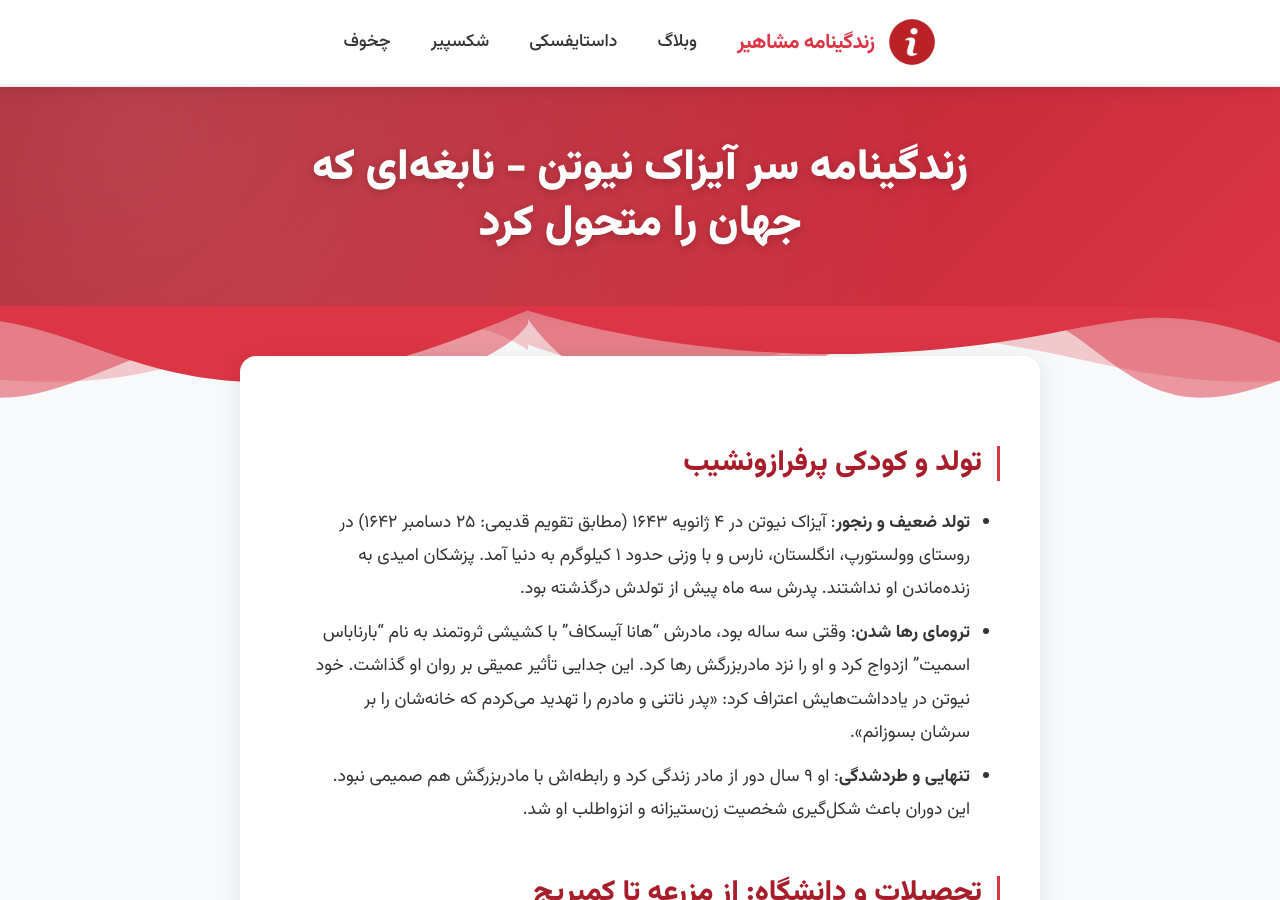
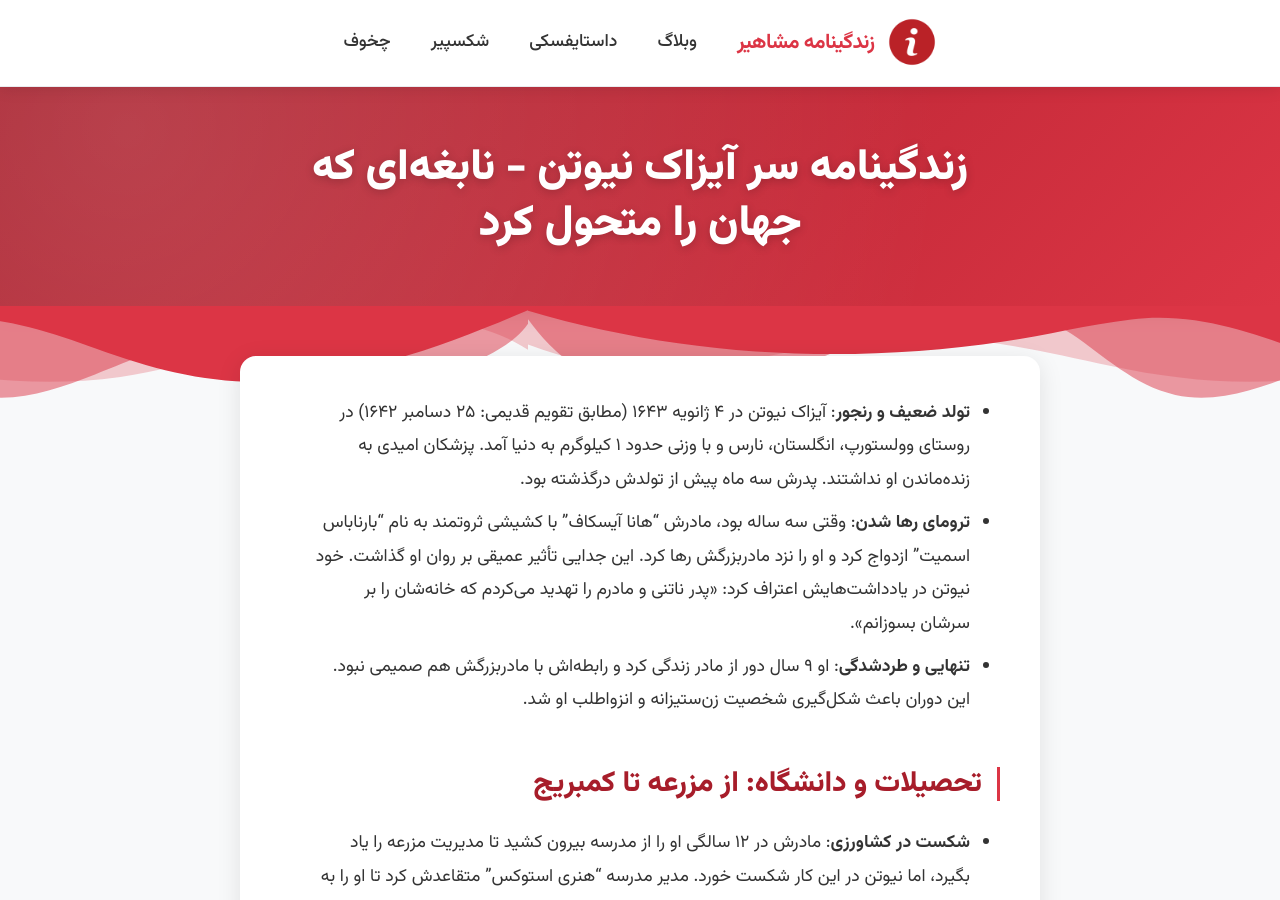
Before and after one commit to darkblog/darkblog.github.io, a Jekyll site: the page built from _posts/2025-7-5-65.md, in a window 1280 px wide and 900 px high. Built offline with Jekyll 4.4.1, drawn with Linux system fonts in a browser that asks for light colours.

Commit message:
Update 2025-7-5-65.md

```diff
--- a/_posts/2025-7-5-65.md
+++ b/_posts/2025-7-5-65.md
@@ -3,7 +3,6 @@ layout: post
 title: زندگینامه سر آیزاک نیوتن - نابغه‌ای که جهان را متحول کرد
 ---
 
-## تولد و کودکی پرفرازونشیب
 - **تولد ضعیف و رنجور**: آیزاک نیوتن در ۴ ژانویه ۱۶۴۳ (مطابق تقویم قدیمی: ۲۵ دسامبر ۱۶۴۲) در روستای وولستورپ، انگلستان، نارس و با وزنی حدود ۱ کیلوگرم به دنیا آمد. پزشکان امیدی به زنده‌ماندن او نداشتند. پدرش سه ماه پیش از تولدش درگذشته بود.
 - **ترومای رها شدن**: وقتی سه ساله بود، مادرش "هانا آیسکاف" با کشیشی ثروتمند به نام "بارناباس اسمیت" ازدواج کرد و او را نزد مادربزرگش رها کرد. این جدایی تأثیر عمیقی بر روان او گذاشت. خود نیوتن در یادداشت‌هایش اعتراف کرد: «پدر ناتنی و مادرم را تهدید می‌کردم که خانه‌شان را بر سرشان بسوزانم».
 - **تنهایی و طردشدگی**: او ۹ سال دور از مادر زندگی کرد و رابطه‌اش با مادربزرگش هم صمیمی نبود. این دوران باعث شکل‌گیری شخصیت زن‌ستیزانه و انزواطلب او شد.
```
